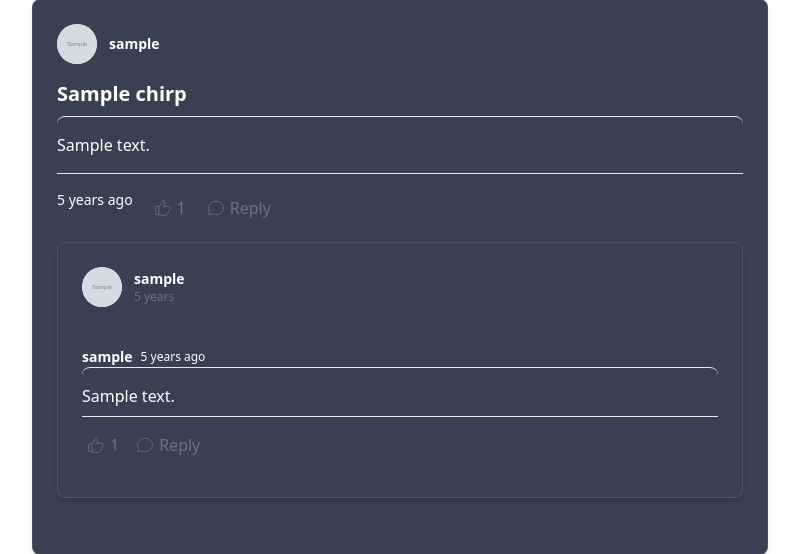
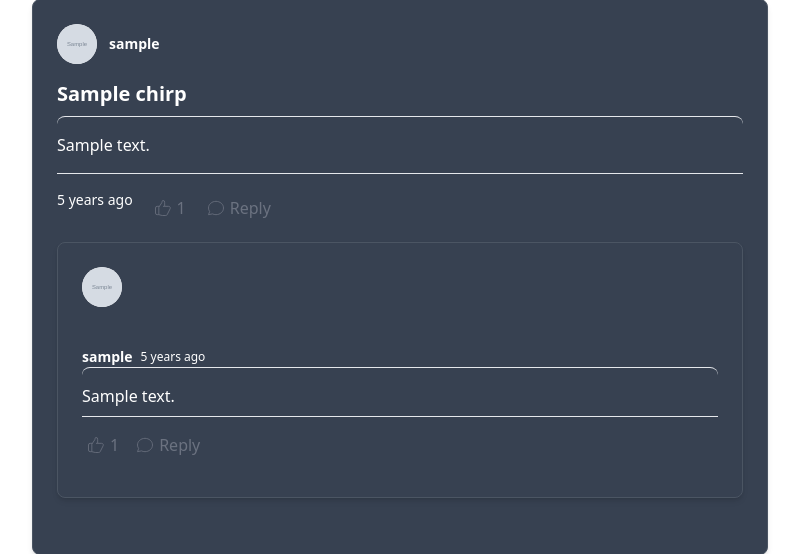
Before and after one commit to eidorb90/chirper, a Django app: page / in a window 1280 px wide. Shown: the part 483-1037 px from the top of the page, without its empty margins (240-1039 px from the left). Run offline with Django 5.2, Linux system fonts and the light colour scheme; a user stored in the database is signed in; tables that the repository leaves empty hold one stand-in row (values such as "Sample post"); grey boxes marked "Sample" are stand-in pictures; some libraries are stand-ins or nearby versions.

Commit message:
18content warning

```diff
--- a/Chirper/Chirper_app/templates/reply_list.html
+++ b/Chirper/Chirper_app/templates/reply_list.html
@@ -20,10 +20,7 @@
                                 {{chirp.author}}
                                 <div class="tooltip-arrow" data-popper-arrow></div>
                             </div>
-                            <div class="flex flex-col">
-                                <span class="font-semibold text-sm">{{ replies.0.author.username}}</span>
-                                <span class="text-gray-500 text-xs">{{replies.0.created_at|timesince }}</span>
-                            </div>
+
                         </div>
                     </div>
 
```
